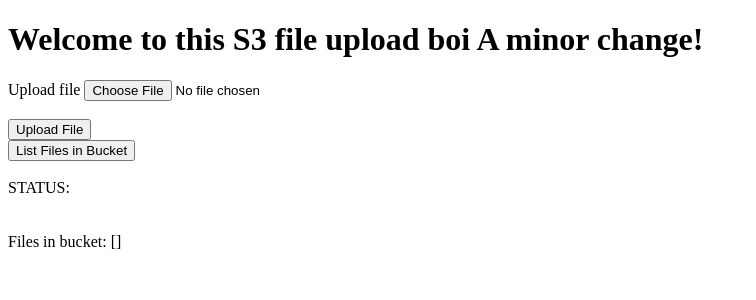
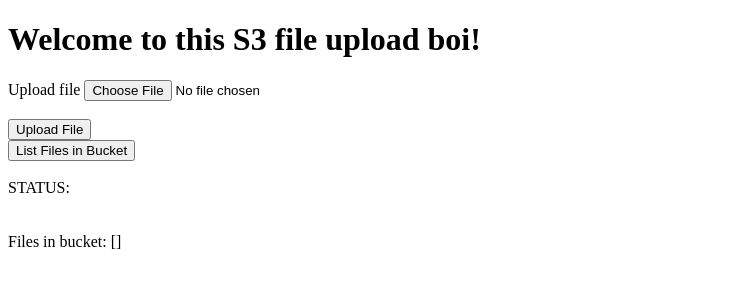
Before and after one commit to GlennHoran/s3-upload, a React (Vite) app in the folder photo-upload-website/: page / in a window 1280 px wide. Shown: the top 300 px of the page, without its empty margins (0-756 px from the left). Built offline with nearby package versions, Linux system fonts and the light colour scheme.

Commit message:
fixing upload site header

```diff
--- a/photo-upload-website/src/App.js
+++ b/photo-upload-website/src/App.js
@@ -4,7 +4,7 @@
 
 export default () => (
   <div>
-    <h1>Welcome to this S3 file upload boi A minor change!</h1>
+    <h1>Welcome to this S3 file upload boi!</h1>
     <FileUpload/>
       <FilePreview/>
   </div>
```
